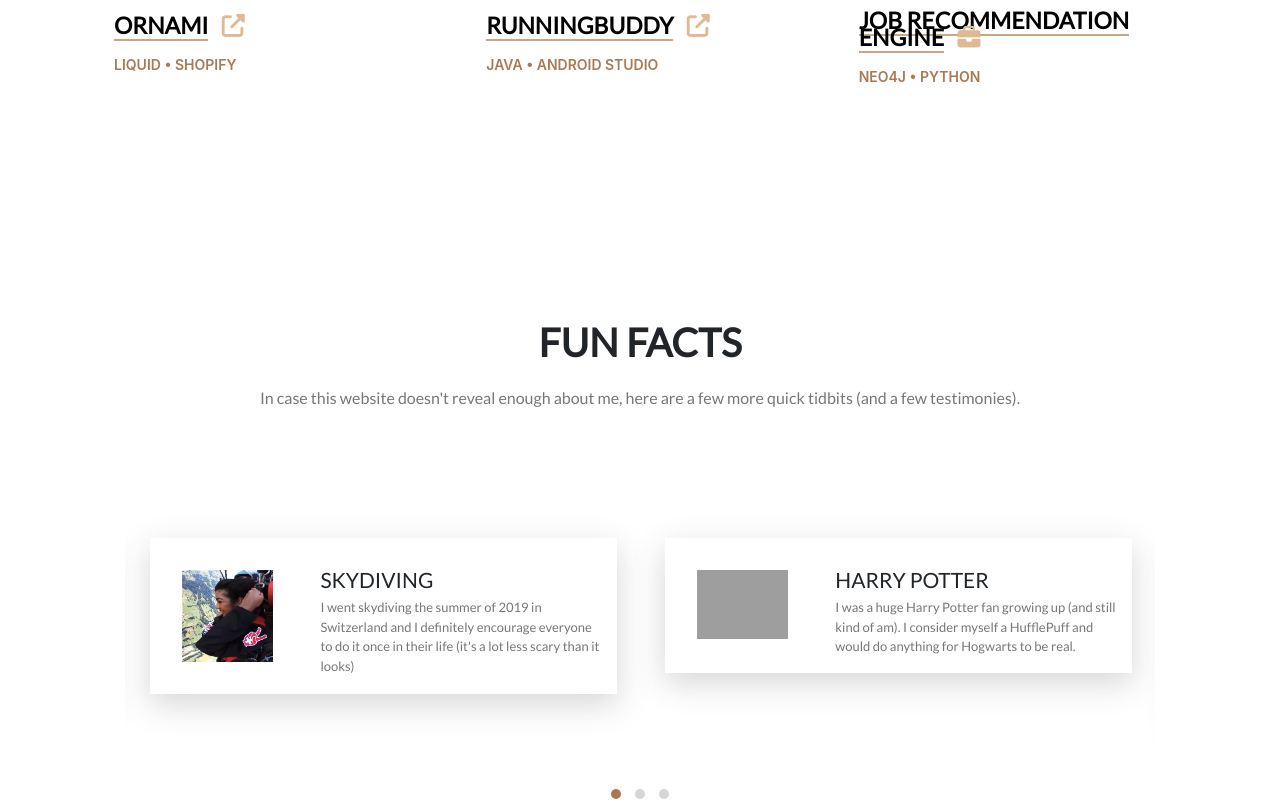
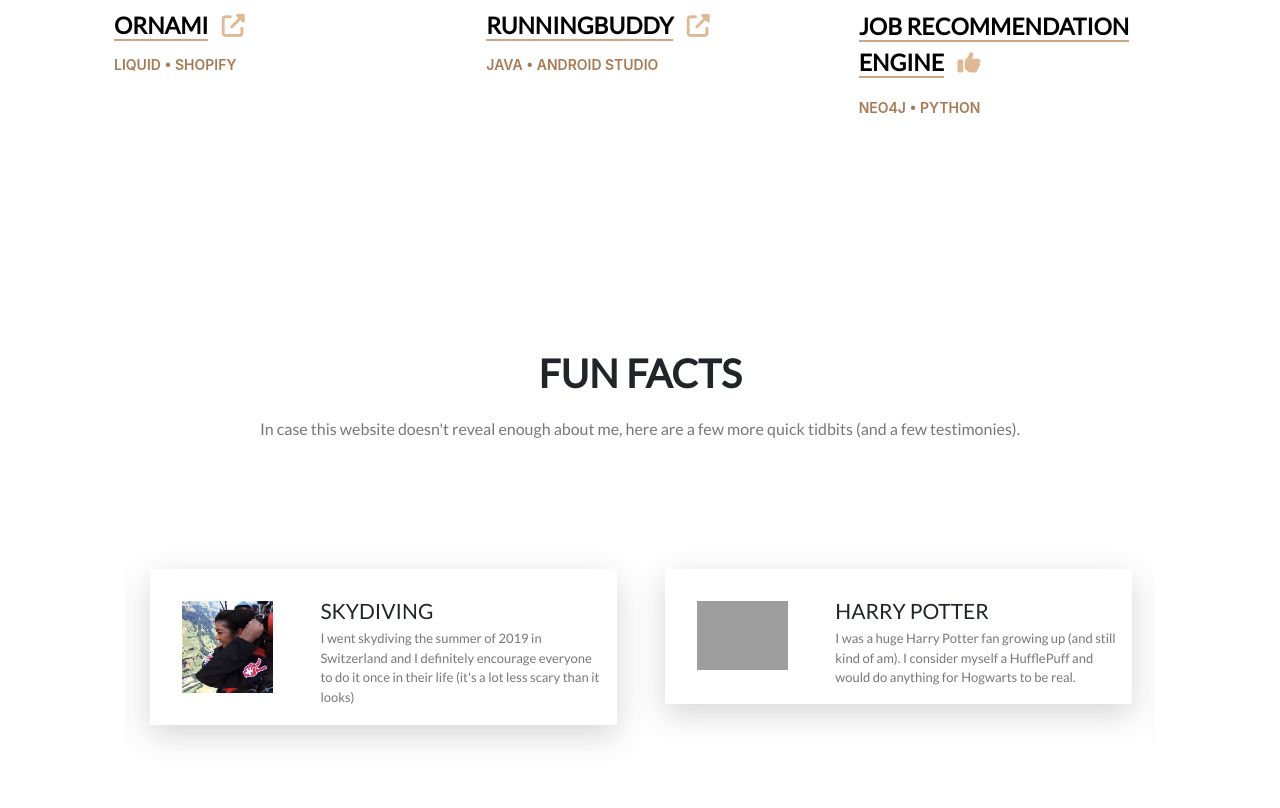
Before and after one commit to sreya-kata/Portfolio, a plain HTML site: page index.html in a window 1280 px wide. Shown: the part 3655-4463 px from the top of the page. Drawn offline with Linux system fonts and the light colour scheme; grey boxes are pictures that could not be loaded.

Commit message:
adjusted title

```diff
--- a/index.html
+++ b/index.html
@@ -587,12 +587,12 @@
                   </a>
                 </div>
                 <div class="title py-4">
-                  <h4 class="text-uppercase" style="padding-top: 6px">
+                  <h4 class="text-uppercase" style="line-height: 36px">
                     <a href="./projects/spotify.html" class="project-link"
                       >Job Recommendation Engine</a
                     >
                     &nbsp;
-                    <i class="fas fa-briefcase fa-external-link-alt"></i>
+                    <i class="fa fa-thumbs-up fa-external-link-alt"></i>
                   </h4>
                   <p
                     class="languages text-uppercase"
```
